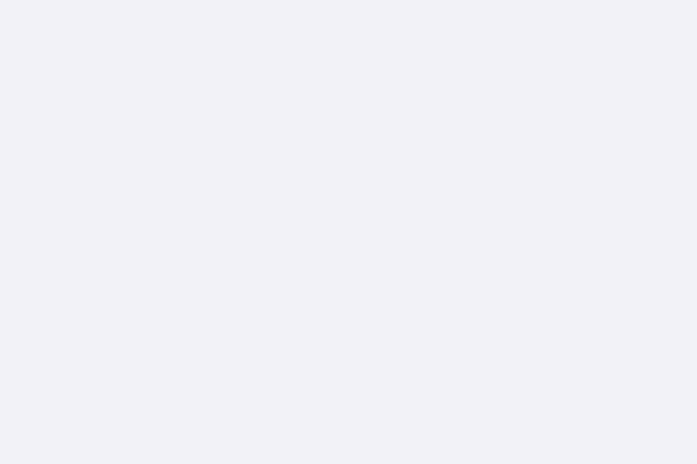
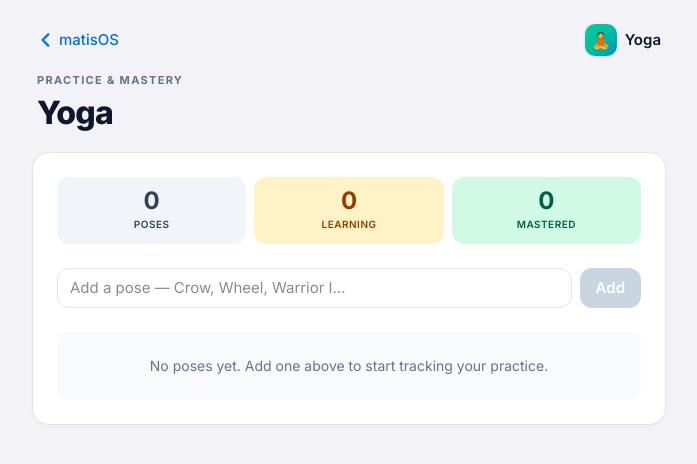
Before and after one commit to matisyahuwolf-creator/matisos, a React (Vite) app: page /apps/yoga in a window 1280 px wide. Before the commit this address had no page. Shown: the top 464 px of the page, without its empty margins (291-988 px from the left). Built offline with nearby package versions, Linux system fonts and the light colour scheme.

Commit message:
Add Yoga app — pose tracker with mastery progress

```diff
--- a/src/apps.ts
+++ b/src/apps.ts
@@ -1,5 +1,6 @@
 import type { ComponentType } from 'react'
 import Scratch from './apps/scratch/Scratch'
+import Yoga from './apps/yoga/Yoga'
 
 type BaseEntry = {
   name: string
@@ -15,6 +16,18 @@ export type AppEntry =
   | (BaseEntry & { kind: 'external'; url: string })
 
 export const apps: AppEntry[] = [
+  {
+    kind: 'internal',
+    slug: 'yoga',
+    name: 'Yoga',
+    tagline: 'Practice & Mastery',
+    description:
+      'Track the poses you’re learning, the ones you’ve mastered, and the notes you need to remember next time on the mat.',
+    icon: '🧘',
+    status: 'live',
+    gradient: 'from-emerald-400 via-teal-500 to-cyan-600',
+    component: Yoga,
+  },
   {
     kind: 'internal',
     slug: 'scratch',
--- /dev/null
+++ b/src/apps/yoga/Yoga.tsx
@@ -0,0 +1,280 @@
+import { useEffect, useState } from 'react'
+import { storage } from '../../lib/storage'
+
+type Pose = {
+  id: string
+  name: string
+  notes: string
+  mastered: boolean
+  createdAt: number
+}
+
+const KEY = 'yoga:poses'
+
+function load(): Pose[] {
+  const raw = storage.get(KEY)
+  if (!raw) return []
+  try {
+    return JSON.parse(raw) as Pose[]
+  } catch {
+    return []
+  }
+}
+
+function save(poses: Pose[]) {
+  storage.set(KEY, JSON.stringify(poses))
+}
+
+export default function Yoga() {
+  const [poses, setPoses] = useState<Pose[]>(() => load())
+  const [draft, setDraft] = useState('')
+  const [expandedId, setExpandedId] = useState<string | null>(null)
+
+  useEffect(() => {
+    save(poses)
+  }, [poses])
+
+  function addPose() {
+    const name = draft.trim()
+    if (!name) return
+    const pose: Pose = {
+      id: crypto.randomUUID(),
+      name,
+      notes: '',
+      mastered: false,
+      createdAt: Date.now(),
+    }
+    setPoses((prev) => [pose, ...prev])
+    setDraft('')
+    setExpandedId(pose.id)
+  }
+
+  function update(id: string, patch: Partial<Pose>) {
+    setPoses((prev) => prev.map((p) => (p.id === id ? { ...p, ...patch } : p)))
+  }
+
+  function remove(id: string) {
+    setPoses((prev) => prev.filter((p) => p.id !== id))
+    if (expandedId === id) setExpandedId(null)
+  }
+
+  const learning = poses.filter((p) => !p.mastered)
+  const mastered = poses.filter((p) => p.mastered)
+
+  return (
+    <div className="flex flex-col gap-6">
+      <div className="grid grid-cols-3 gap-2">
+        <Stat value={poses.length} label="Poses" tone="slate" />
+        <Stat value={learning.length} label="Learning" tone="amber" />
+        <Stat value={mastered.length} label="Mastered" tone="emerald" />
+      </div>
+
+      <div className="flex gap-2">
+        <input
+          type="text"
+          value={draft}
+          onChange={(e) => setDraft(e.target.value)}
+          onKeyDown={(e) => {
+            if (e.key === 'Enter') addPose()
+          }}
+          placeholder="Add a pose — Crow, Wheel, Warrior I…"
+          className="flex-1 rounded-xl border border-slate-200 bg-white px-3 py-2 text-[15px] outline-none transition focus:border-[#0071e3]"
+        />
+        <button
+          onClick={addPose}
+          disabled={!draft.trim()}
+          className="rounded-xl bg-[#0071e3] px-4 py-2 text-[15px] font-semibold text-white transition disabled:cursor-not-allowed disabled:bg-slate-300"
+        >
+          Add
+        </button>
+      </div>
+
+      {poses.length === 0 && (
+        <div className="rounded-xl bg-slate-50 p-6 text-center text-sm text-slate-500">
+          No poses yet. Add one above to start tracking your practice.
+        </div>
+      )}
+
+      {learning.length > 0 && (
+        <Section title={`Working on · ${learning.length}`}>
+          {learning.map((pose, i) => (
+            <PoseRow
+              key={pose.id}
+              pose={pose}
+              expanded={expandedId === pose.id}
+              onToggleExpand={() =>
+                setExpandedId(expandedId === pose.id ? null : pose.id)
+              }
+              onUpdate={(patch) => update(pose.id, patch)}
+              onDelete={() => remove(pose.id)}
+              isLast={i === learning.length - 1}
+            />
+          ))}
+        </Section>
+      )}
+
+      {mastered.length > 0 && (
+        <Section title={`Mastered · ${mastered.length}`}>
+          {mastered.map((pose, i) => (
+            <PoseRow
+              key={pose.id}
+              pose={pose}
+              expanded={expandedId === pose.id}
+              onToggleExpand={() =>
+                setExpandedId(expandedId === pose.id ? null : pose.id)
+              }
+              onUpdate={(patch) => update(pose.id, patch)}
+              onDelete={() => remove(pose.id)}
+              isLast={i === mastered.length - 1}
+            />
+          ))}
+        </Section>
+      )}
+    </div>
+  )
+}
+
+function Stat({
+  value,
+  label,
+  tone,
+}: {
+  value: number
+  label: string
+  tone: 'slate' | 'amber' | 'emerald'
+}) {
+  const tones = {
+    slate: 'bg-slate-100 text-slate-700',
+    amber: 'bg-amber-100 text-amber-800',
+    emerald: 'bg-emerald-100 text-emerald-800',
+  }
+  return (
+    <div className={`rounded-xl px-3 py-3 text-center ${tones[tone]}`}>
+      <div className="text-2xl font-bold leading-none">{value}</div>
+      <div className="mt-1 text-[10px] font-semibold uppercase tracking-wider">
+        {label}
+      </div>
+    </div>
+  )
+}
+
+function Section({
+  title,
+  children,
+}: {
+  title: string
+  children: React.ReactNode
+}) {
+  return (
+    <section>
+      <h3 className="mb-2 px-1 text-[11px] font-bold uppercase tracking-[0.12em] text-slate-500">
+        {title}
+      </h3>
+      <div className="overflow-hidden rounded-2xl bg-white ring-1 ring-black/5">
+        {children}
+      </div>
+    </section>
+  )
+}
+
+function PoseRow({
+  pose,
+  expanded,
+  onToggleExpand,
+  onUpdate,
+  onDelete,
+  isLast,
+}: {
+  pose: Pose
+  expanded: boolean
+  onToggleExpand: () => void
+  onUpdate: (patch: Partial<Pose>) => void
+  onDelete: () => void
+  isLast: boolean
+}) {
+  return (
+    <>
+      <div className={expanded ? 'bg-slate-50' : ''}>
+        <div className="flex items-center gap-3 px-4 py-3">
+          <button
+            onClick={() => onUpdate({ mastered: !pose.mastered })}
+            className={`flex h-6 w-6 shrink-0 items-center justify-center rounded-full border-2 transition ${
+              pose.mastered
+                ? 'border-emerald-500 bg-emerald-500 text-white'
+                : 'border-slate-300 bg-white hover:border-slate-400'
+            }`}
+            aria-label={pose.mastered ? 'Mark as learning' : 'Mark as mastered'}
+          >
+            {pose.mastered && (
+              <svg width="12" height="12" viewBox="0 0 12 12" aria-hidden>
+                <path
+                  d="M2 6L5 9L10 3"
+                  fill="none"
+                  stroke="currentColor"
+                  strokeWidth="2"
+                  strokeLinecap="round"
+                  strokeLinejoin="round"
+                />
+              </svg>
+            )}
+          </button>
+
+          <button
+            onClick={onToggleExpand}
+            className="min-w-0 flex-1 text-left"
+          >
+            <p
+              className={`truncate text-[15px] font-semibold ${
+                pose.mastered ? 'text-slate-500 line-through' : 'text-slate-900'
+              }`}
+            >
+              {pose.name}
+            </p>
+            {!expanded && pose.notes && (
+              <p className="truncate text-[13px] text-slate-500">
+                {pose.notes}
+              </p>
+            )}
+          </button>
+
+          <svg
+            width="14"
+            height="14"
+            viewBox="0 0 14 14"
+            aria-hidden
+            className={`shrink-0 text-slate-400 transition-transform ${
+              expanded ? 'rotate-90' : ''
+            }`}
+          >
+            <path
+              d="M5 3L9 7L5 11"
+              fill="none"
+              stroke="currentColor"
+              strokeWidth="2"
+              strokeLinecap="round"
+              strokeLinejoin="round"
+            />
+          </svg>
+        </div>
+
+        {expanded && (
+          <div className="flex flex-col gap-2 px-4 pb-4 pl-[60px]">
+            <textarea
+              value={pose.notes}
+              onChange={(e) => onUpdate({ notes: e.target.value })}
+              placeholder="Notes — alignment cues, breath, what you're working on…"
+              className="min-h-[80px] w-full resize-none rounded-lg border border-slate-200 bg-white p-2 text-[14px] outline-none transition focus:border-[#0071e3]"
+            />
+            <button
+              onClick={onDelete}
+              className="self-start text-[13px] font-medium text-red-600 transition hover:text-red-700"
+            >
+              Delete pose
+            </button>
+          </div>
+        )}
+      </div>
+      {!isLast && <div className="ml-[60px] h-px bg-slate-200/70" />}
+    </>
+  )
+}
```
